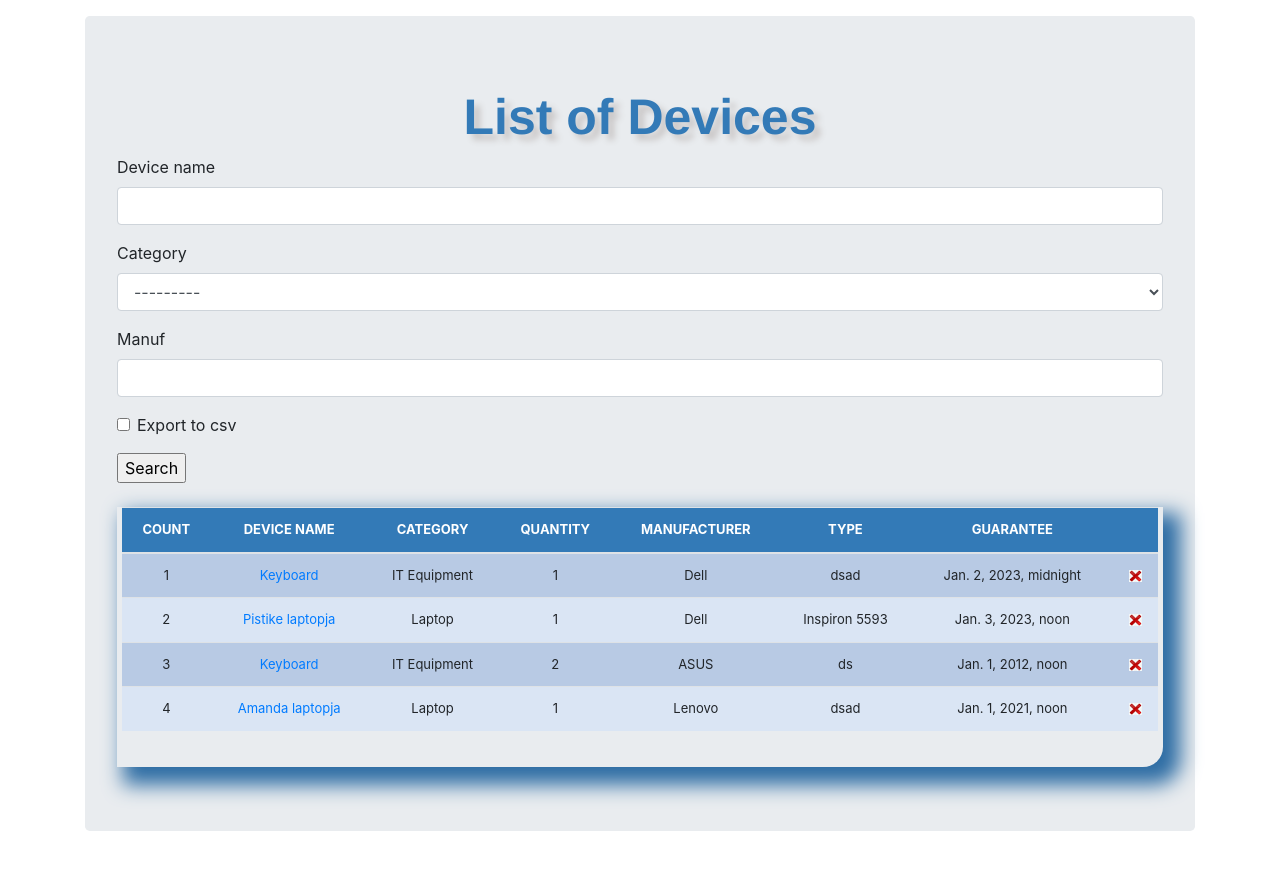
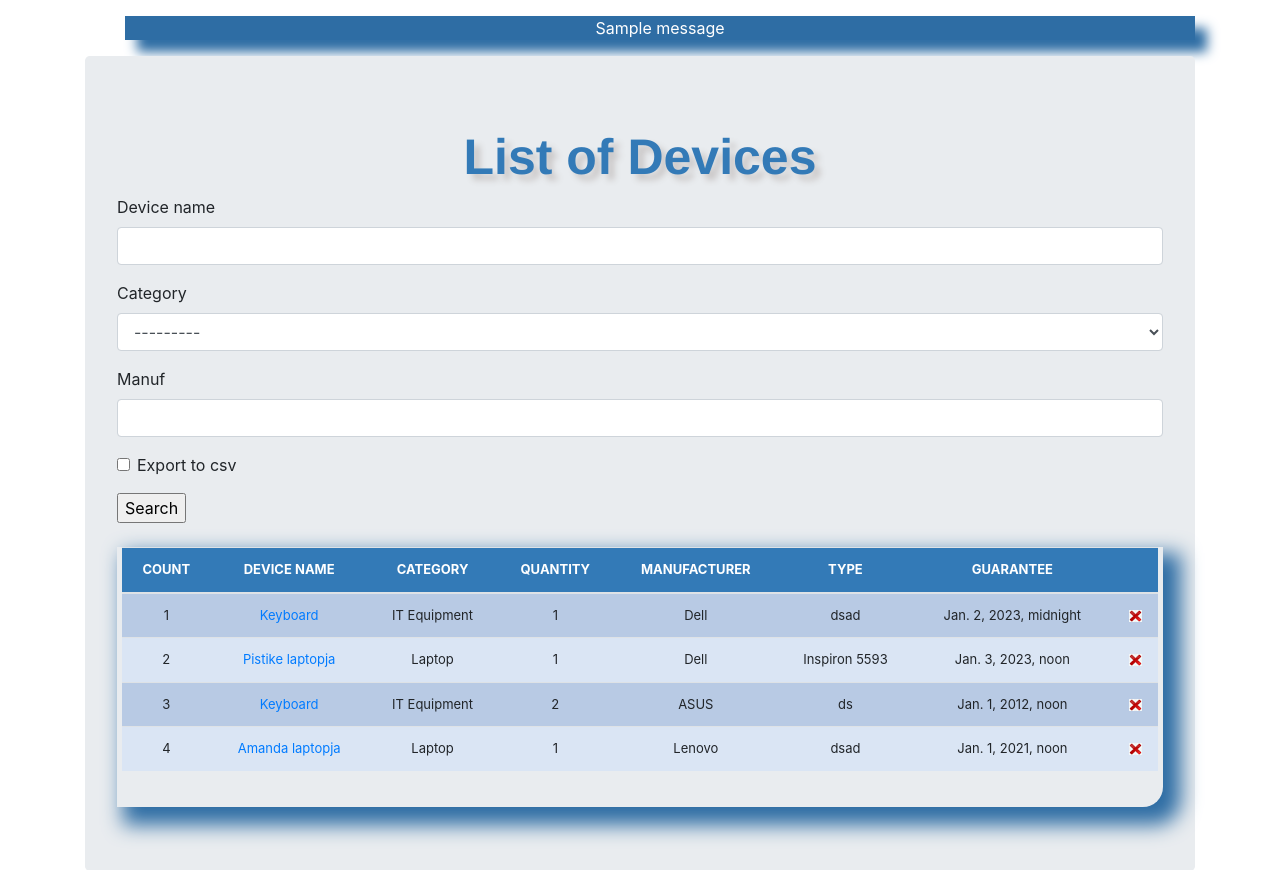
Before and after one commit to bodnar41/Szakmai-gyak, a Django app: page /list_devices/ in a window 1280 px wide. Shown: the part 56-926 px from the top of the page. Run offline with Django 3.2, Linux system fonts and the light colour scheme; data comes from the database, SQL or seed files in the repository; both versions use the stored data as it was after the commit; one stand-in notice (Sample message) is shown; some libraries are stand-ins or nearby versions.

Commit message:
added notifications

```diff
--- a/devicemgmt/src/devicemgmt/static/css/stylesheet.css
+++ b/devicemgmt/src/devicemgmt/static/css/stylesheet.css
@@ -42,3 +42,11 @@ th {
     display: block;
     font-weight: bolder;
 }
+
+.success{
+     list-style: none;
+     background-color: #2e6da4;
+     color: white;
+     box-shadow: 12px 12px 12px #2e6da4;
+     text-align: center;
+ }
--- a/devicemgmt/src/devicemgmt/templates/list_devices.html
+++ b/devicemgmt/src/devicemgmt/templates/list_devices.html
@@ -44,6 +44,13 @@
 {% include 'navbar.html' %}
 
 <main role="main" class="container">
+    {% if messages %}
+        <ul class="messages">
+               {% for message in messages %}
+                     <li{% if message.tags %} class="{{ message.tags }}"{% endif %}>{{ message }}</li>
+               {% endfor %}
+        </ul>
+  {% endif %}
   <div class="jumbotron">
     <div class="header">{{header}}</div>
     <form method='POST' action=''>{% csrf_token %}
--- a/devicemgmt/src/devicemgmt/views.py
+++ b/devicemgmt/src/devicemgmt/views.py
@@ -3,6 +3,7 @@ from django.http import HttpResponse
 import csv
 from .models import *
 from .forms import DeviceCreateForm, DeviceSearchForm, DeviceUpdateForm
+from django.contrib import messages
 
 
 # Create your views here.
@@ -53,12 +54,15 @@ def add_devices(request):
     form = DeviceCreateForm(request.POST or None)
     if form.is_valid():
         form.save()
+        messages.success(request, 'Successfully saved')
         return redirect('/list_devices')
     context = {
         "form": form,
         "title": "Add Device",
     }
     return render(request, "add_devices.html", context)
+
+
 
 def update_devices(request, pk):
 	queryset = Device.objects.get(id=pk)
@@ -67,6 +71,7 @@ def update_devices(request, pk):
 		form = DeviceUpdateForm(request.POST, instance=queryset)
 		if form.is_valid():
 			form.save()
+
 			return redirect('/list_devices')
 
 	context = {
@@ -75,9 +80,26 @@ def update_devices(request, pk):
 	return render(request, 'add_devices.html', context)
 
 
+# def update_devices(request, pk):
+#     queryset = Device.objects.get(id=pk)
+#     form = DeviceUpdateForm(instance=queryset)
+#     if request.method == 'POST':
+#         form = DeviceUpdateForm(request.POST, instance=queryset)
+#         if form.is_valid():
+#             form.save()
+#             messages.success(request, 'Successfully updated')
+#             return redirect('/list_devices')
+#
+#         context = {
+#             'form':form
+#         }
+#         return render(request, 'add_devices.html', context)
+
+
 def delete_devices(request, pk):
-	queryset = Device.objects.get(id=pk)
-	if request.method == 'POST':
-		queryset.delete()
-		return redirect('/list_devices')
-	return render(request, 'delete_devices.html')
+    queryset = Device.objects.get(id=pk)
+    if request.method == 'POST':
+        queryset.delete()
+        messages.success(request, 'Successfully deleted')
+        return redirect('/list_devices')
+    return render(request, 'delete_devices.html')
```
Also changed, not shown: devicemgmt/src/db.sqlite3.
